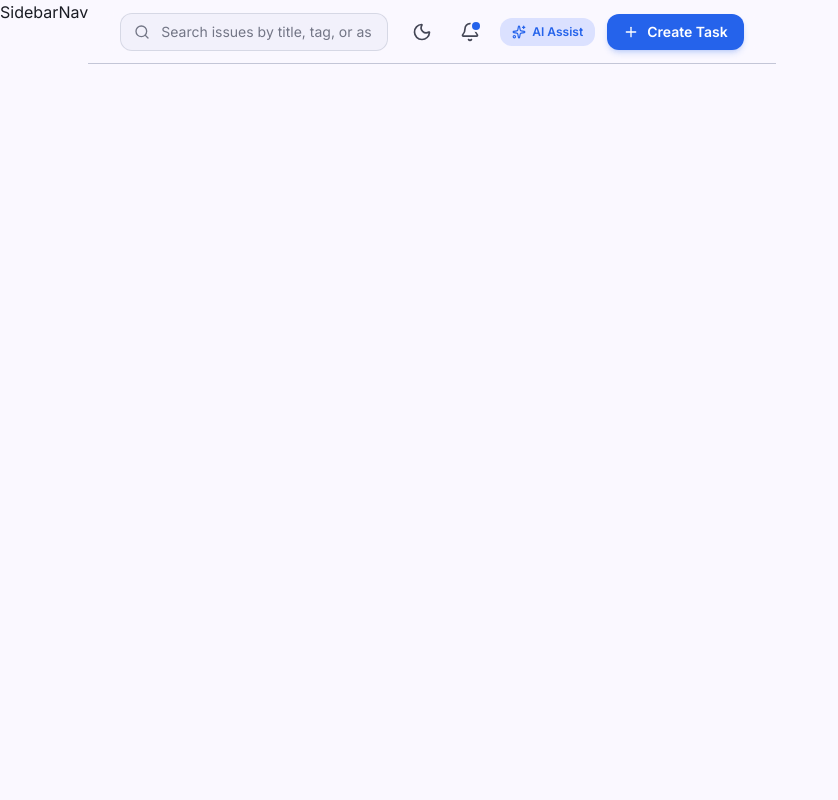
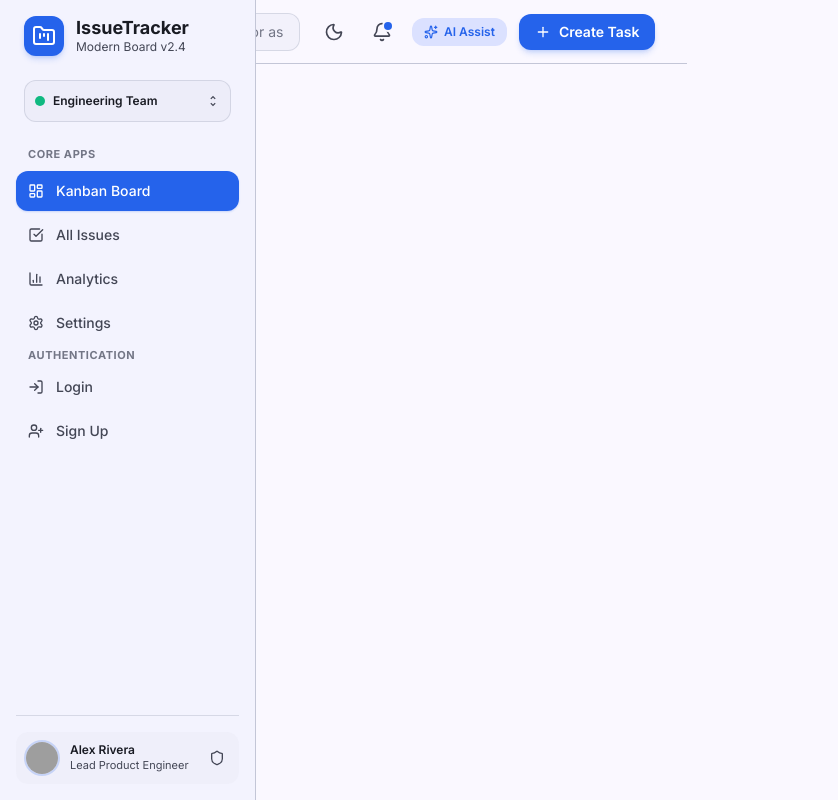
Before and after one commit to jangap411/vflex-issuetracker, a React (Vite) app in the folder frontend/: page / in a window 1280 px wide. Shown: the whole page, without its empty margins (0-838 px from the left). Built offline with nearby package versions, Linux system fonts and the light colour scheme; grey boxes are pictures that could not be loaded.

Commit message:
Added SidebarNav.jsx component

```diff
--- a/frontend/src/App.jsx
+++ b/frontend/src/App.jsx
@@ -1,14 +1,35 @@
-import { useState } from "react";
+import React, { useState, useEffect } from "react";
 import { BrowserRouter as Router, Routes, Route } from "react-router-dom";
-import "./App.css";
+import SidebarNav from "./components/SidebarNav";
+import TopAppBar from "./components/TopAppBar";
+import BoardPage from "./pages/BoardPage";
 import LoginPage from "./pages/LoginPage";
 import SignupPage from "./pages/SignupPage";
-import BoardPage from "./pages/BoardPage";
-import SidebarNav from "./components/SidebarNav";
-import TopAppBar from "./components/TopAppBar";
 
-function App() {
-  const [count, setCount] = useState(0);
+const App = () => {
+  const [isDarkMode, setIsDarkMode] = useState(false);
+  const [isSidebarOpen, setIsSidebarOpen] = useState(false);
+  const [searchQuery, setSearchQuery] = useState("");
+  const [isCreateModalOpen, setIsCreateModalOpen] = useState(false);
+  const [defaultColumnForCreate, setDefaultColumnForCreate] =
+    useState("backlog");
+
+  useEffect(() => {
+    if (isDarkMode) {
+      document.documentElement.classList.add("dark");
+      document.documentElement.classList.remove("light");
+    } else {
+      document.documentElement.classList.add("light");
+      document.documentElement.classList.remove("dark");
+    }
+  }, [isDarkMode]);
+
+  const handleOpenCreateTask = (columnId = "backlog") => {
+    setDefaultColumnForCreate(
+      typeof columnId === "string" ? columnId : "backlog",
+    );
+    setIsCreateModalOpen(true);
+  };
 
   return (
     <>
@@ -45,6 +66,6 @@ function App() {
       </Router>
     </>
   );
-}
+};
 
 export default App;
--- a/frontend/src/components/SidebarNav.jsx
+++ b/frontend/src/components/SidebarNav.jsx
@@ -1,7 +1,160 @@
 import React from "react";
+import { Link, useLocation } from "react-router-dom";
+import {
+  LayoutDashboard,
+  CheckSquare,
+  BarChart3,
+  Settings,
+  LogIn,
+  UserPlus,
+  Shield,
+  FolderKanban,
+} from "lucide-react";
 
-const SidebarNav = () => {
-  return <div>SidebarNav</div>;
+const SidebarNav = ({ isOpen, onClose }) => {
+  const location = useLocation();
+
+  const navItems = [
+    { label: "Kanban Board", path: "/", icon: LayoutDashboard },
+    { label: "All Issues", path: "/tasks", icon: CheckSquare },
+    { label: "Analytics", path: "/analytics", icon: BarChart3 },
+    { label: "Settings", path: "/settings", icon: Settings },
+  ];
+
+  const authItems = [
+    { label: "Login", path: "/login", icon: LogIn },
+    { label: "Sign Up", path: "/signup", icon: UserPlus },
+  ];
+
+  return (
+    <>
+      {/* Mobile Backdrop */}
+      {isOpen && (
+        <div
+          className="fixed inset-0 z-30 bg-black/40 backdrop-blur-sm lg:hidden"
+          onClick={onClose}
+        />
+      )}
+      <aside
+        className={`
+        fixed top-0 left-0 z-40 h-full w-64 flex flex-col p-4 bg-surface-container-low dark:bg-surface-dim
+        border-r border-outline-variant transition-transform duration-300 ease-in-out
+        ${isOpen ? "translate-x-0" : "-translate-x-full lg:translate-x-0"}
+      `}
+      >
+        {/* Brand Header */}
+        <div className="mb-6 flex items-center gap-3 px-2">
+          <Link to="/" className="flex items-center gap-3 group">
+            <div className="w-10 h-10 rounded-xl bg-primary flex items-center justify-center text-on-primary shadow-md shadow-primary/20 group-hover:scale-105 transition-transform">
+              <FolderKanban className="w-6 h-6" />
+            </div>
+            <div>
+              <h1 className="font-bold text-lg leading-tight text-on-surface">
+                IssueTracker
+              </h1>
+              <p className="text-xs text-on-surface-variant">
+                Modern Board v2.4
+              </p>
+            </div>
+          </Link>
+        </div>
+
+        {/* Workspace Selector */}
+        <div className="mb-6 px-2">
+          <div className="p-2.5 rounded-xl bg-surface-container border border-outline-variant/60 flex items-center justify-between cursor-pointer hover:border-primary/50 transition-colors">
+            <div className="flex items-center gap-2">
+              <div className="w-2.5 h-2.5 rounded-full bg-emerald-500"></div>
+              <span className="text-xs font-semibold text-on-surface">
+                Engineering Team
+              </span>
+            </div>
+            <span className="material-symbols-outlined text-sm text-on-surface-variant">
+              unfold_more
+            </span>
+          </div>
+        </div>
+
+        {/* Primary Navigation */}
+        <div className="flex-1 space-y-1">
+          <div className="px-3 mb-2 text-[11px] font-bold uppercase tracking-wider text-outline">
+            Core Apps
+          </div>
+          {navItems.map((item) => {
+            const Icon = item.icon;
+            const isActive = location.pathname === item.path;
+            return (
+              <Link
+                key={item.path}
+                to={item.path}
+                onClick={onClose}
+                className={`
+                  flex items-center gap-3 px-3 py-2.5 rounded-xl text-sm font-medium transition-all
+                  ${
+                    isActive
+                      ? "bg-primary text-on-primary shadow-sm shadow-primary/20"
+                      : "text-on-surface-variant hover:bg-surface-container hover:text-on-surface"
+                  }
+                `}
+              >
+                <Icon className="w-4 h-4" />
+                <span>{item.label}</span>
+              </Link>
+            );
+          })}
+
+          <div className="px-3 mt-6 mb-2 text-[11px] font-bold uppercase tracking-wider text-outline">
+            Authentication
+          </div>
+          {authItems.map((item) => {
+            const Icon = item.icon;
+            const isActive = location.pathname === item.path;
+            return (
+              <Link
+                key={item.path}
+                to={item.path}
+                onClick={onClose}
+                className={`
+                  flex items-center gap-3 px-3 py-2.5 rounded-xl text-sm font-medium transition-all
+                  ${
+                    isActive
+                      ? "bg-primary text-on-primary shadow-sm shadow-primary/20"
+                      : "text-on-surface-variant hover:bg-surface-container hover:text-on-surface"
+                  }
+                `}
+              >
+                <Icon className="w-4 h-4" />
+                <span>{item.label}</span>
+              </Link>
+            );
+          })}
+        </div>
+
+        {/* User Footer Profile */}
+        <div className="pt-4 border-t border-outline-variant/60">
+          <div className="p-2.5 rounded-xl bg-surface-container/60 flex items-center justify-between">
+            <div className="flex items-center gap-3">
+              <img
+                src="https://images.unsplash.com/photo-1534528741775-53994a69daeb?auto=format&fit=crop&w=120&q=80"
+                alt="User Avatar"
+                className="w-8 h-8 rounded-full object-cover ring-2 ring-primary/20"
+              />
+              <div className="text-left">
+                <p className="text-xs font-semibold text-on-surface leading-tight">
+                  Alex Rivera
+                </p>
+                <p className="text-[11px] text-on-surface-variant">
+                  Lead Product Engineer
+                </p>
+              </div>
+            </div>
+            <button className="text-on-surface-variant hover:text-primary p-1 rounded-lg">
+              <Shield className="w-4 h-4" />
+            </button>
+          </div>
+        </div>
+      </aside>
+    </>
+  );
 };
 
 export default SidebarNav;
```
